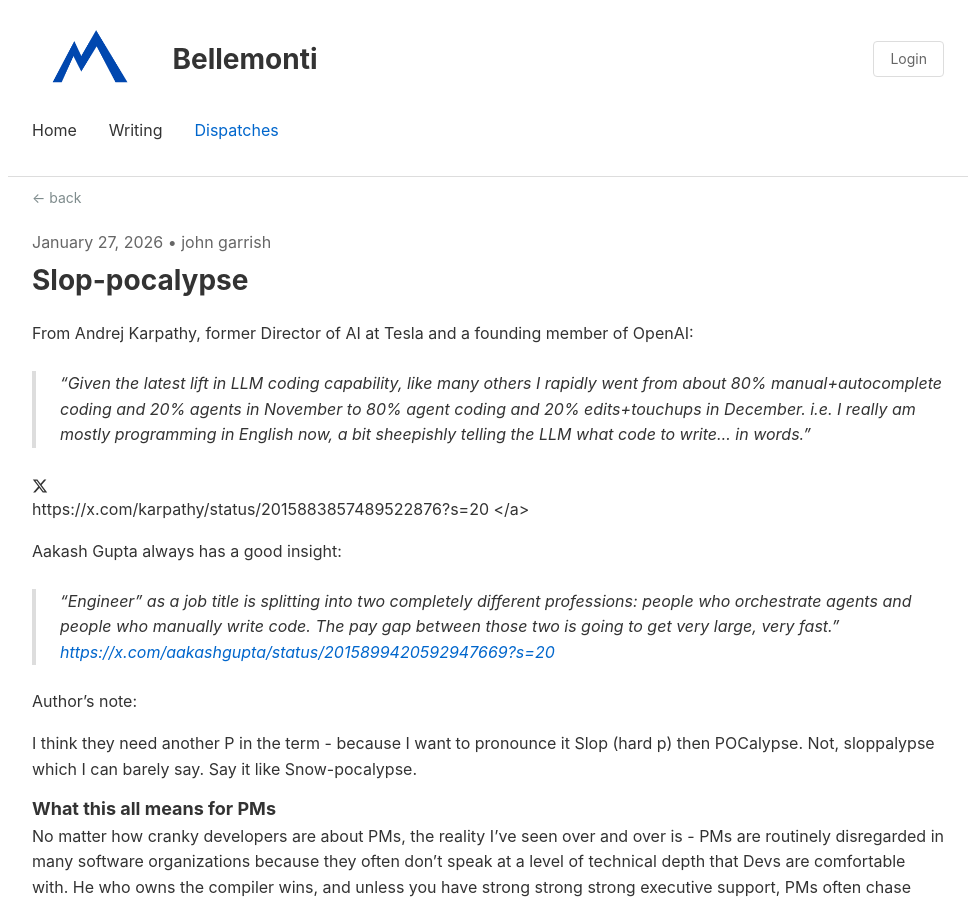
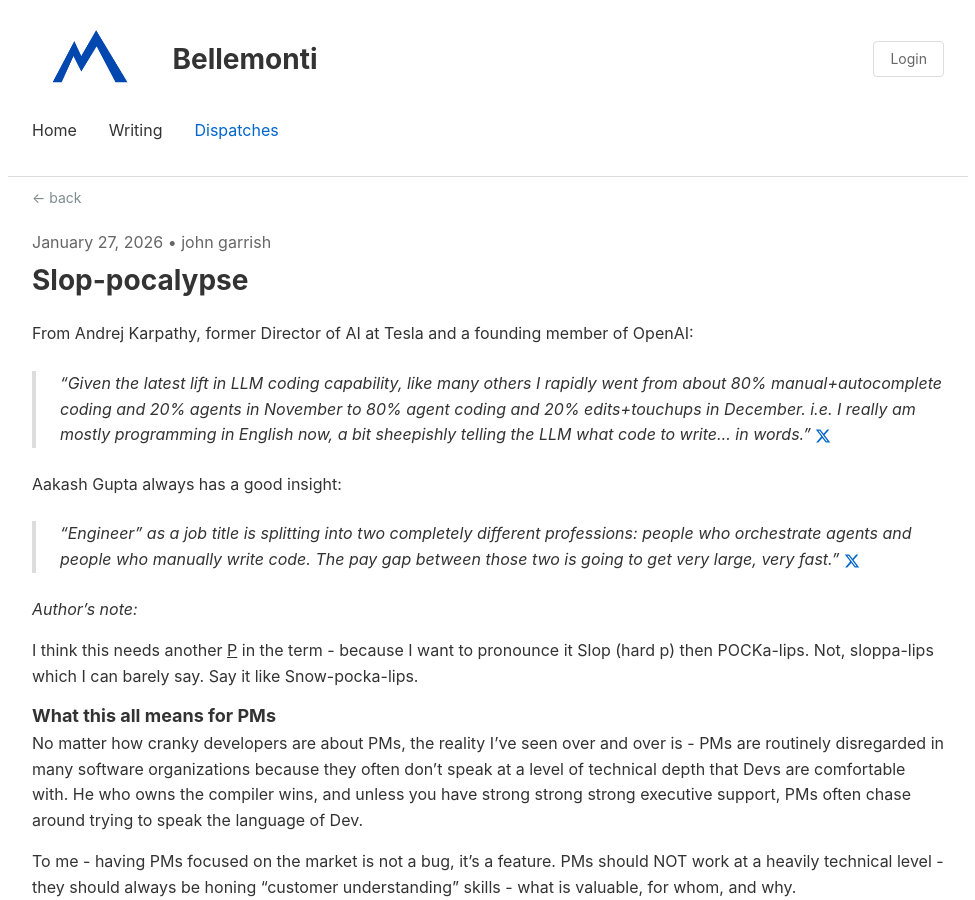
Before and after one commit to gibbygee/bellemonti-website, a Jekyll site: the page built from _readings/2026-01-27-slop-pocalypse.md, in a window 1280 px wide and 900 px high. Shown: the whole window, without its empty margins (152-1127 px from the left). Built offline with Jekyll 4.4.1, drawn with Linux system fonts in a browser that asks for light colours.

Commit message:
Enhance AGENTS.md with external link formatting guidelines and update reading content for improved clarity
- Added instructions for displaying X (Twitter) links with inline SVG icons in AGENTS.md.
- Updated quotes in the reading document to include SVG icons for external links, enhancing visual consistency and clarity.

```diff
--- a/_readings/2026-01-27-slop-pocalypse.md
+++ b/_readings/2026-01-27-slop-pocalypse.md
@@ -7,20 +7,15 @@
 
 From Andrej Karpathy, former Director of AI at Tesla and a founding member of OpenAI:
 
-> "Given the latest lift in LLM coding capability, like many others I rapidly went from about 80% manual+autocomplete coding and 20% agents in November to 80% agent coding and 20% edits+touchups in December. i.e. I really am mostly programming in English now, a bit sheepishly telling the LLM what code to write... in words."
-<a href="https://x.com/karpathy/status/2015883857489522876?s=20" target="_blank" rel="noopener noreferrer">
-  <svg viewBox="0 0 24 24" aria-hidden="true" style="height: 1em; width: 1em; vertical-align: text-bottom; margin-right: 0.3em; fill: currentColor;"><g><path d="M18.244 2.25h3.308l-7.227 8.26 8.502 11.24H16.17l-5.214-6.817L4.99 21.75H1.68l7.73-8.835L1.254 2.25H8.08l4.713 6.231zm-1.161 17.52h1.833L7.084 4.126H5.117z"></path></g></svg>
-  https://x.com/karpathy/status/2015883857489522876?s=20
-</a>
+> "Given the latest lift in LLM coding capability, like many others I rapidly went from about 80% manual+autocomplete coding and 20% agents in November to 80% agent coding and 20% edits+touchups in December. i.e. I really am mostly programming in English now, a bit sheepishly telling the LLM what code to write... in words." <a href="https://x.com/karpathy/status/2015883857489522876?s=20" target="_blank" rel="noopener noreferrer"><svg viewBox="0 0 24 24" aria-hidden="true" style="height: 1em; width: 1em; vertical-align: text-bottom; fill: currentColor;"><g><path d="M18.244 2.25h3.308l-7.227 8.26 8.502 11.24H16.17l-5.214-6.817L4.99 21.75H1.68l7.73-8.835L1.254 2.25H8.08l4.713 6.231zm-1.161 17.52h1.833L7.084 4.126H5.117z"></path></g></svg></a>
 
 Aakash Gupta always has a good insight:
 
-> "Engineer" as a job title is splitting into two completely different professions: people who orchestrate agents and people who manually write code. The pay gap between those two is going to get very large, very fast."
-<a href="https://x.com/aakashgupta/status/2015899420592947669?s=20" target="_blank" rel="noopener noreferrer">https://x.com/aakashgupta/status/2015899420592947669?s=20</a>
+> "Engineer" as a job title is splitting into two completely different professions: people who orchestrate agents and people who manually write code. The pay gap between those two is going to get very large, very fast." <a href="https://x.com/aakashgupta/status/2015899420592947669?s=20" target="_blank" rel="noopener noreferrer"><svg viewBox="0 0 24 24" aria-hidden="true" style="height: 1em; width: 1em; vertical-align: text-bottom; fill: currentColor;"><g><path d="M18.244 2.25h3.308l-7.227 8.26 8.502 11.24H16.17l-5.214-6.817L4.99 21.75H1.68l7.73-8.835L1.254 2.25H8.08l4.713 6.231zm-1.161 17.52h1.833L7.084 4.126H5.117z"></path></g></svg></a>
 
-Author's note:
+*Author's note:*
 
-I think they need another P in the term - because I want to pronounce it Slop (hard p) then POCalypse. Not, sloppalypse which I can barely say. Say it like Snow-pocalypse.
+I think this needs another <u>P</u> in the term - because I want to pronounce it Slop (hard p) then POCKa-lips. Not, sloppa-lips which I can barely say. Say it like Snow-pocka-lips.
 
 ### What this all means for PMs
 
```
Also changed, not shown: AGENTS.md (+8 -0 lines).
